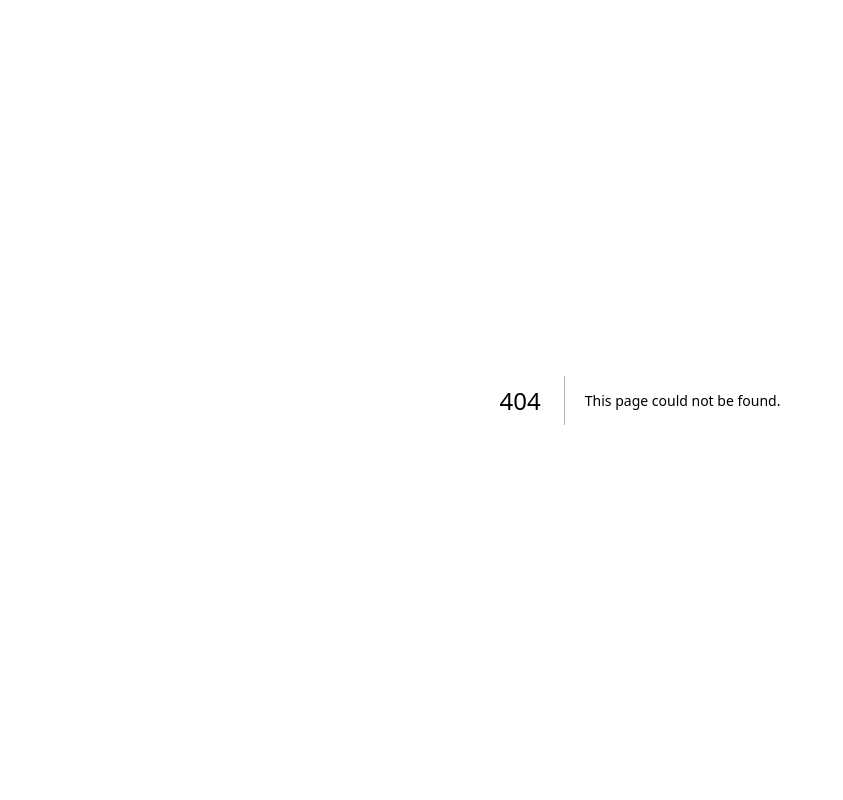
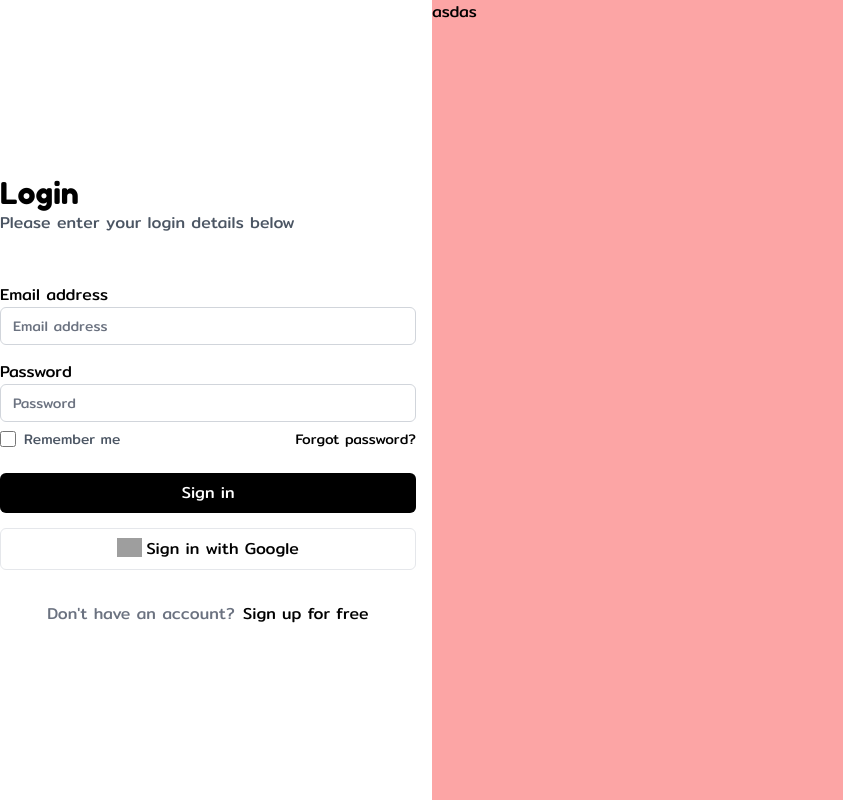
Before and after one commit to kai63001/forcuser, a Next.js app in the folder client/: page /auth/login in a window 1280 px wide. Before the commit this address had no page. Shown: the whole page, without its empty margins (0-843 px from the left). Built offline with nearby package versions, Linux system fonts and the light colour scheme; grey boxes are pictures that could not be loaded.

Commit message:
update login

```diff
--- /dev/null
+++ b/client/pages/auth/login.tsx
@@ -0,0 +1,86 @@
+import Image from "next/image";
+import Link from "next/link";
+
+const login = () => {
+  return (
+    <div className="h-screen">
+      <div className="grid grid-cols-3 w-full h-full gap-4">
+        <div className="max-w-lg w-full m-auto">
+          <h1 className="franger text-3xl">Login</h1>
+          <p className="text-gray-600">Please enter your login details below</p>
+          <form className="mt-12 space-y-6">
+            <input type="hidden" name="remember" value="true" />
+            <div className="-space-y-px">
+              <div>
+                <label htmlFor="email-address" className="mb-2">
+                  Email address
+                </label>
+                <input
+                  id="email-address"
+                  name="email"
+                  type="email"
+                  autoComplete="email"
+                  required
+                  className="appearance-none rounded-md relative block w-full px-3 py-2 border border-gray-300 placeholder-gray-500 text-gray-900 focus:outline-none focus:ring-indigo-500 focus:border-indigo-500 focus:z-10 sm:text-sm"
+                  placeholder="Email address"
+                />
+              </div>
+              <div className="pt-4">
+                <label htmlFor="password" className="mb-2">
+                  Password
+                </label>
+                <input
+                  id="password"
+                  name="password"
+                  type="password"
+                  autoComplete="current-password"
+                  required
+                  className="appearance-none rounded-md relative block w-full px-3 py-2 border border-gray-300 placeholder-gray-500 text-gray-900 focus:outline-none focus:ring-indigo-500 focus:border-indigo-500 focus:z-10 sm:text-sm"
+                  placeholder="Password"
+                />
+              </div>
+              <div className="flex justify-between pt-2">
+                <label
+                  htmlFor="remember-me"
+                  className="inline-flex items-center"
+                >
+                  <input
+                    id="remember-me"
+                    name="remember-me"
+                    type="checkbox"
+                    className="h-4 w-4 text-indigo-600 focus:ring-indigo-500 border-gray-300 rounded"
+                  />
+                  <span className="ml-2 text-sm text-gray-600">
+                    Remember me
+                  </span>
+                </label>
+                <Link href="/auth/forgot" className="text-sm">
+                  Forgot password?
+                </Link>
+              </div>
+            </div>
+            <button className="w-full bg-black text-white text-center py-2 rounded-md">Sign in</button>
+            <div>
+                <button className="w-full border text-black text-center py-2 rounded-md -mt-10 relative">
+                    <Image
+                        src="https://cdn1.iconfinder.com/data/icons/google-s-logo/150/Google_Icons-09-512.png"
+                        alt="Google Logo"
+                        width={25}
+                        height={25}
+                        className="inline-block -translate-y-0.5 mr-1"
+                    />
+                    Sign in with Google</button>
+            </div>
+          </form>
+          <div className="mt-8 text-center">
+            <span className="text-gray-500">Don&apos;t have an account?</span>
+            <span className="ml-2"><Link href="/auth/register">Sign up for free</Link></span>
+          </div>
+        </div>
+        <div className="bg-red-300 col-span-2 h-screen">asdas</div>
+      </div>
+    </div>
+  );
+};
+
+export default login;
```
